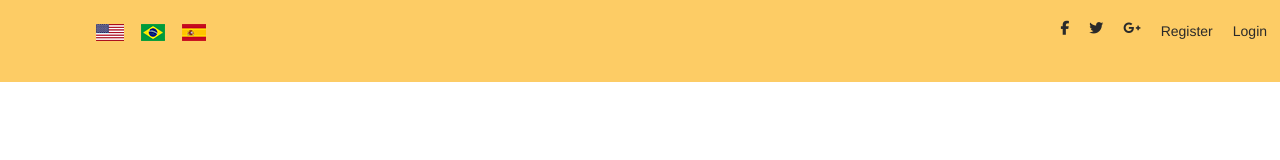
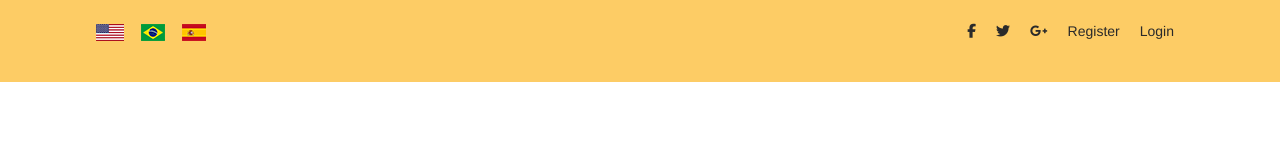
Before and after one commit to PawelSzy/ecomerce, a website: page index.html in a window 1280 px wide. Drawn offline with nearby package versions, Linux system fonts and the light colour scheme.

Commit message:
Header icons

```diff
--- a/index.html
+++ b/index.html
@@ -44,16 +44,16 @@
 
         <div class="collapse navbar-collapse" id="navbarNavAltMarkup">
 
-          <div class="d-flex align-self-end col-2 header__login">
-            <a class="nav-item nav-link header__contact-icon fab fa-facebook-f"></a>
+          <div class="d-flex header__login">
+            <a href="" class="header__login__element nav-item nav-link header__contact-icon fab fa-facebook-f"></a>
 
-            <a class="nav-item nav-link header__contact-icon fab fa-twitter"></a>
+            <a href="" class="header__login__element nav-item nav-link header__contact-icon fab fa-twitter"></a>
 
-            <a class="nav-item nav-link header__contact-icon fab fa-google-plus-g"></a>
+            <a href="" class="header__login__element nav-item nav-link header__contact-icon fab fa-google-plus-g"></a>
 
-            <a href="" class="active nav-item nav-link header_login__element header_login__element--register">Register</a>
+            <a href="" class="header__login__element active nav-item nav-link header_login__element header_login__element--register">Register</a>
 
-            <a href="" class="nav-item nav-link header_login__element header_login__element--login">Login</a>
+            <a href="" class="header__login__element nav-item nav-link header_login__element header_login__element--login">Login</a>
           </div>
         </div>
       </nav>
--- a/sass/_header.scss
+++ b/sass/_header.scss
@@ -8,12 +8,15 @@
   &__login {
     display: flex;
     flex-direction: column;
+    justify-content: flex-end;
     color: $main-text-color;
-    & a {
+    &__element {
       color: $main-text-color;
+      margin-top: auto;
+      margin-bottom: auto;
     }
     @media (min-width: 768px) {
-      float: right;
+//      float: right;
       flex-direction: row;
     }
   }
```
Also changed, not shown: css/main.css, 1 other file.
